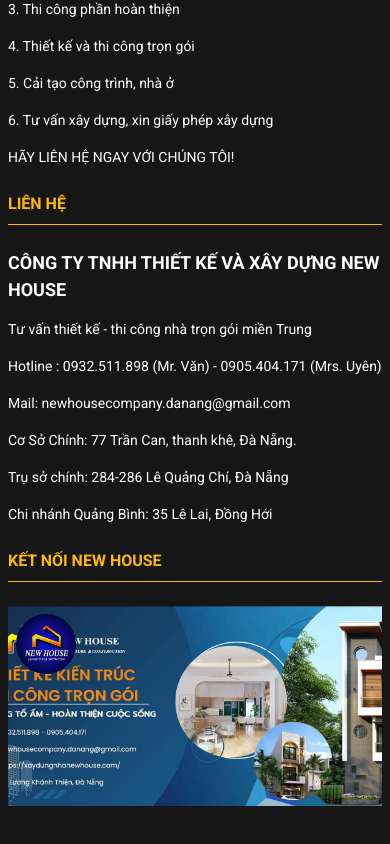
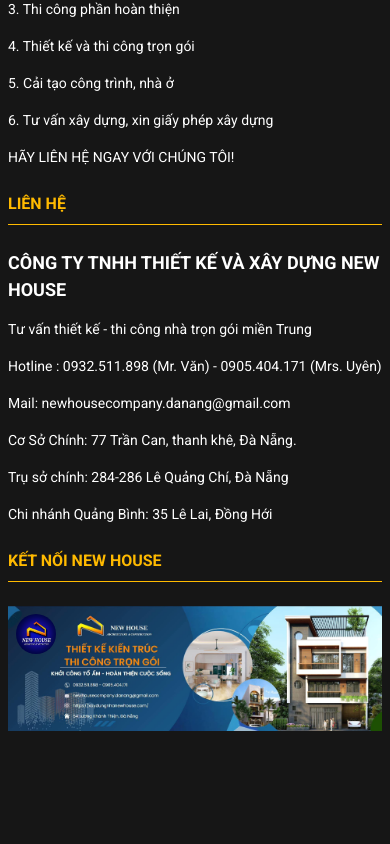
Before and after one commit to Tannang0903/NewHouse, a Next.js app: page / in a window 390 px wide. Shown: the part 1016-1860 px from the top of the page. Built offline with nearby package versions, Linux system fonts and the light colour scheme.

Commit message:
fix footer

```diff
--- a/src/components/footer/index.tsx
+++ b/src/components/footer/index.tsx
@@ -51,9 +51,20 @@
               <li className='relative'>
                 <Link href={'https://www.facebook.com/NewHousethietkexaydungdanang'} target='_blank'>
                   <div className='relative w-full h-[200px]'>
-                    <NextImage src={footer} alt='footer' fill className='object-cover' />
+                    <NextImage
+                      src={footer}
+                      alt='footer'
+                      fill
+                      className='object-contain object-top lg:object-cover md:object-cover'
+                    />
                     <div className='absolute left-2 top-2'>
-                      <NextImage src={logo} alt='logo-new-house' width={60} height={60} className='rounded-full' />
+                      <NextImage
+                        src={logo}
+                        alt='logo-new-house'
+                        width={0}
+                        height={0}
+                        className='rounded-full w-[40px] h-[40px] md:w-[50px] md:h-[50px] lg:w-[60px] lg:h-[60px]'
+                      />
                     </div>
                   </div>
                 </Link>
```
